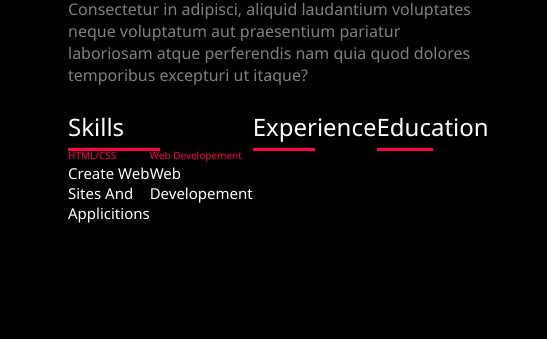
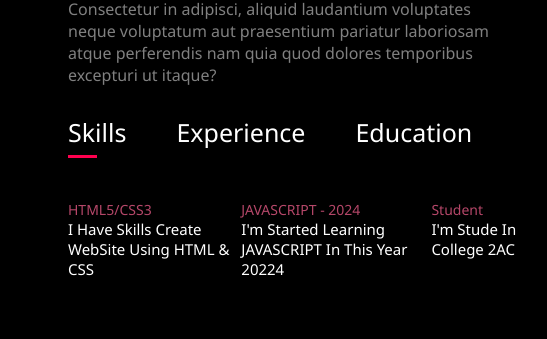
Before and after one commit to ELBEQQAL08/Personal-Portfolio-Yourself, a plain HTML site: page index.html in a window 1280 px wide. Shown: the part 934-1273 px from the top of the page, 644-1191 px from the left. Drawn offline with Linux system fonts and the light colour scheme.

Commit message:
second change

```diff
--- a/hello.js
+++ b/hello.js
@@ -14,5 +14,18 @@ const Education = document.querySelector('.education');
 const HTML = document.querySelector('.html');
 const WEB = document.querySelector('.web');
 const borderBottom = document.querySelector('.border-bottom-js');
+const HTML1 = document.querySelector('.html-1');
+const WEB1 = document.querySelector('.web-1');
+const HTML2 = document.querySelector('.html-2');
+const WEB2 = document.querySelector('.web-2');
+const H3 = document.querySelector('.html-2');
 
-// NavBar Section
+// Second Section
+
+Experience.addEventListener('click', () => {
+    Experience.classList.add('border-bottom-js');
+    HTML1.style.display = "block";
+    WEB1.style.display = "block";
+    Skills.classList.remove('border-bottom-js');
+    H3.classList.remove('.html-2');
+})
--- a/index.html
+++ b/index.html
@@ -64,30 +64,21 @@
             <div class="section-right">
             <h1 class="title-top">About Me</h1>
              <p class="parag-top">Lorem ipsum dolor sit amet consectetur adipisicing elit. Consectetur in adipisci, aliquid laudantium voluptates neque voluptatum aut praesentium pariatur laboriosam atque perferendis nam quia quod dolores temporibus excepturi ut itaque?</p>
-              <ul class="container-Skills">
-                <li>
-                    <a href="#" class="skills border-bottom-js boder-bottom-after">Skills</a>
+                <div class="container-links border-bottom-js boder-bottom-after">
+                    <p class="skills">Skills</p>
+                    <p class="experience">Experience</p>
+                    <p class="education">Education</p>
+                </div>
+                <div class="container-content">
                     <ul>
-                        <li><span>HTML/CSS</span><br>Create Web Sites And Applicitions</li>
-                        <li><span>Web Developement</span><br>Web Developement</li>
+                        <li><span>HTML5/CSS3</span><br>I Have Skills Create WebSite Using HTML & CSS</li>
+                        <!-- <li><span>English</span><br>I'm Start Learn For Skill English And I'm Beginner For This</li> -->
+                        <li><span>JAVASCRIPT - 2024</span><br>I'm Started Learning JAVASCRIPT In This Year 20224</li>
+                        <li><span>Student</span><br>I'm Stude In College 2AC</li>
+                        <!-- <li><span>Programming - 2023</span><br>I'm Start Learn Programing In 2023</li> -->
+                        <!-- <li><span>Student</span><br>I'm Stude In Year 2025 3AC For college</li> -->
                     </ul>
-                </li>
-                <li>
-                    <a href="#" class="experience border-bottom-js boder-bottom-after">Experience</a>
-                    <!-- <ul>
-                        <li><span>2023</span><br>Start Learn Programming Using HTML & CSS</li>
-                        <li><span>2024</span><br>Develope Step By Step In Programming And Start Learn English</li>
-                    </ul> -->
-                </li>
-                <li>
-                    <a href="#" class="education border-bottom-js boder-bottom-after">Education</a>
-                    <!-- <ul>
-                        <li><span>2022</span><br>I'm Stude In Collège 1AC</li>
-                        <li><span>2023</span><br>I'm Stude In Collège 2AC</li>
-                        <li><span>2024</span><br>I'm Stude In Collège 3AC</li>
-                    </ul> -->
-                </li>
-              </ul>
+                </div>
             </div>
         </div>
     </div>
--- a/style.css
+++ b/style.css
@@ -163,7 +163,7 @@ nav li {
 }
 
 .section-left img {
-    padding-top: 0rem;
+    padding-top: 0;
     padding-left: 0;
     padding-right: 0;
 }
@@ -226,38 +226,48 @@ li.border-bottom-js:hover::before {
     padding-right: 2.5rem;
 }
 
-.border-bottom-js::after {
+.container-links {
+    display: flex;
+    margin: 5px 0 40px;
+}
+
+.container-links p {
+    font-size: 25px;
+    font-weight: 500;
+    color: white;
+    margin-right: 50px;
+    cursor: pointer;
+    position: relative;
+}
+
+.skills::after {
     content: '';
-    width: 0;
+    position: absolute;
+    top: 2.5rem;
+    left: 0;
+    bottom: -8px;
+    width: 50%;
+    background-color: #ff004f;
     height: 3px;
-    background: #ff004f;
-    position: absolute;
-    top: 2.4rem;
-    left: 0;
-    bottom: -6px;
     transition: 0.5s;
 }
 
-.border-bottom-js.boder-bottom-after::after {
-    width: 50%;
+.container-content {
+    display: flex;
 }
 
-.container-Skills ul li {
+.container-content ul li {
     list-style: none;
+    margin: 10px 0;
+    color: white;
+    font-size: 15px;
+    font-weight: 500;
 }
 
-.container-Skills ul li span {
-    font-size: 10px;
-    font-weight: 400;
-    color: #ff004f;
+.container-content ul li span {
+    color: #b54769;
+    font-size: 14px;
 }
 
-.container-Skills ul li {
-    font-size: 15px;
-    font-weight: 500;
-    color: white;
-}
-
-.container-Skills ul li .html-1, .container-Skills ul li .web-1 {display: block;}
 
 /* End Second Section */
```
Also changed, not shown: 1 other file.
